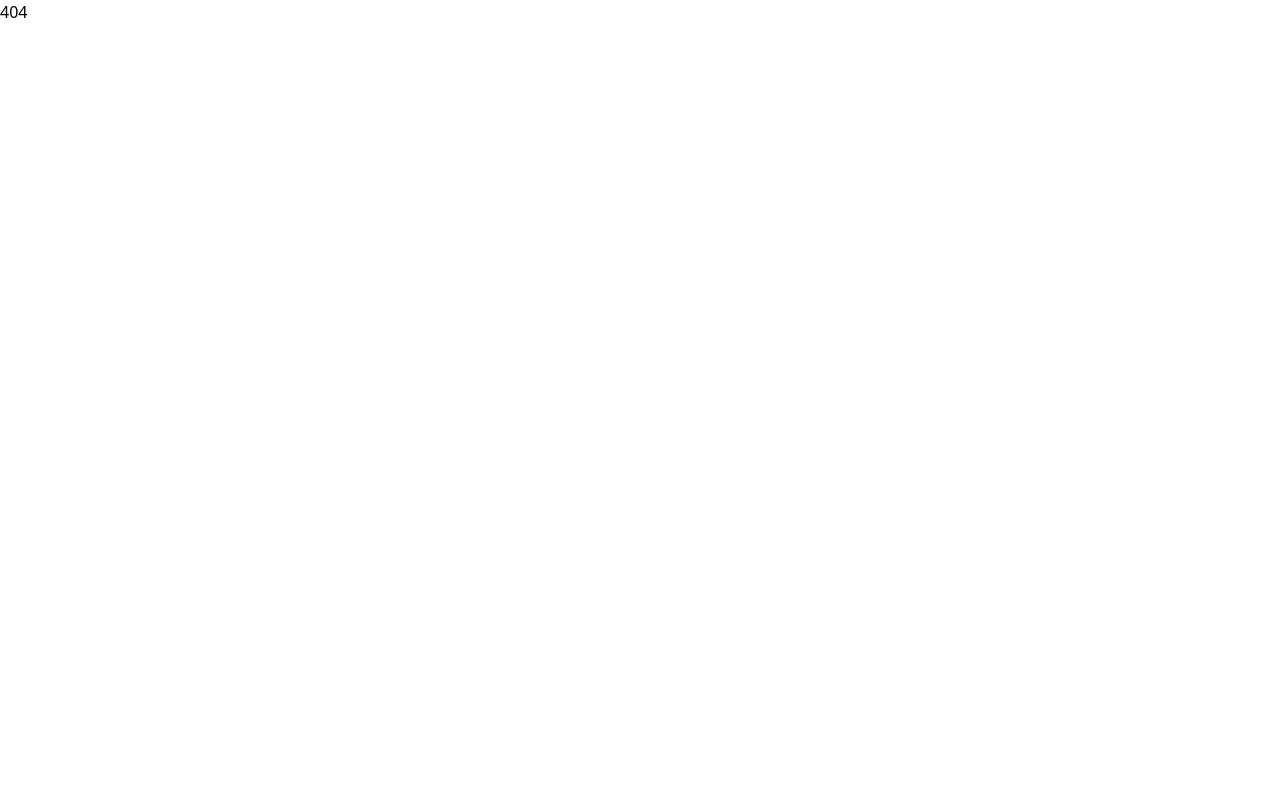
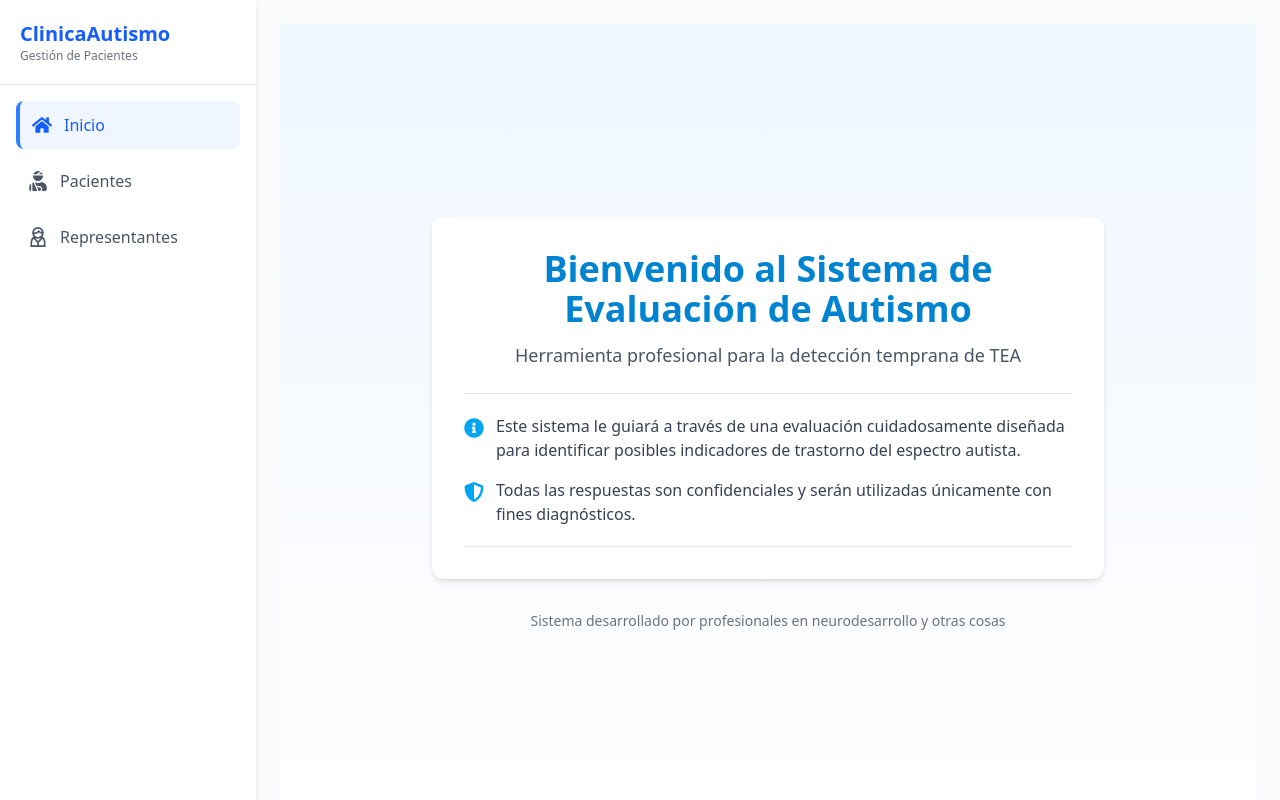
Before and after one commit to BryanVas24/AutismTestProyect, a React (Vite) app: page /sistem in a window 1280 px wide. Before the commit this address had no page. Shown: the top 800 px of the page. Built offline with nearby package versions, Linux system fonts and the light colour scheme.

Commit message:
Metiendo vainas

```diff
--- a/package.json
+++ b/package.json
@@ -17,6 +17,7 @@
     "react-icons": "^5.5.0",
     "react-router-dom": "^7.6.0",
     "react-toastify": "^11.0.5",
+    "slick-carousel": "^1.8.1",
     "tailwindcss": "^4.1.7"
   },
   "devDependencies": {
--- a/src/components/forms/LoginForm.tsx
+++ b/src/components/forms/LoginForm.tsx
@@ -1,8 +1,10 @@
 import { useState } from "react";
 import { toast } from "react-toastify";
 import { FaEye, FaEyeSlash } from "react-icons/fa";
+import { useNavigate } from "react-router-dom";
 
 export default function LoginForm() {
+  const navigate = useNavigate();
   const [isLoading, setIsLoading] = useState(false);
   const [showPassword, setShowPassword] = useState(false);
   const [loginData, setLoginData] = useState({
@@ -31,6 +33,7 @@ export default function LoginForm() {
     try {
       console.log("Datos de login:", loginData);
       toast.success("Inicio de sesión exitoso!");
+      navigate("/sistem");
     } catch (error) {
       console.error(error);
       toast.error("Error al iniciar sesión");
@@ -77,7 +80,7 @@ export default function LoginForm() {
               value={loginData.password}
               onChange={handleChange}
               className="w-full px-4 py-2 border border-gray-300 rounded-md focus:outline-none focus:ring-2 focus:ring-sky-500 pr-10"
-              placeholder="••••••••"
+              placeholder={showPassword ? "Contraseña" : "••••••••"}
             />
             <button
               type="button"
--- a/src/components/ui/NavBar.tsx
+++ /dev/null
@@ -1,3 +0,0 @@
-export default function NavBar() {
-  return <div></div>;
-}
--- /dev/null
+++ b/src/components/ui/SideBar.tsx
@@ -0,0 +1,111 @@
+import { useState, useEffect } from "react";
+import {
+  FaUserInjured,
+  FaSignOutAlt,
+  FaHome,
+  FaBars,
+  FaTimes,
+} from "react-icons/fa";
+import { GrUserManager } from "react-icons/gr";
+import { NavLink } from "react-router-dom";
+
+export default function SideBar() {
+  const [isOpen, setIsOpen] = useState(false);
+  const [isMobile, setIsMobile] = useState(window.innerWidth < 768);
+
+  const navLinks = [
+    { to: "/sistem", icon: <FaHome size={20} />, label: "Inicio" },
+    {
+      to: "/sistem/paciente",
+      icon: <FaUserInjured size={20} />,
+      label: "Pacientes",
+    },
+    {
+      to: "/sistem/representante",
+      icon: <GrUserManager size={20} />,
+      label: "Representantes",
+    },
+  ];
+
+  useEffect(() => {
+    const handleResize = () => {
+      setIsMobile(window.innerWidth < 768);
+      if (window.innerWidth >= 768) {
+        setIsOpen(true);
+      } else {
+        setIsOpen(false);
+      }
+    };
+
+    window.addEventListener("resize", handleResize);
+    return () => window.removeEventListener("resize", handleResize);
+  }, []);
+
+  const toggleSidebar = () => setIsOpen(!isOpen);
+
+  return (
+    <>
+      {/* Botón de fucking menú pa movil */}
+      <button
+        onClick={toggleSidebar}
+        className="md:hidden fixed top-4 left-4 z-50 p-2 rounded-md bg-blue-600 text-white"
+      >
+        {isOpen ? <FaTimes size={20} /> : <FaBars size={20} />}
+      </button>
+
+      {/* Sidebar */}
+      <div
+        className={`${isOpen ? "translate-x-0" : "-translate-x-full"}
+        md:translate-x-0 fixed md:static w-64 min-h-screen bg-white shadow-md
+        flex flex-col transition-transform duration-300 ease-in-out z-40`}
+      >
+        {/* esto puede ser el logo */}
+        <div className="p-5 border-b border-gray-200">
+          <h1 className="text-xl font-bold text-blue-600">ClinicaAutismo</h1>
+          <p className="text-xs text-gray-500">Gestión de Pacientes</p>
+        </div>
+
+        {/* Navegación */}
+        <nav className="flex-1 p-4">
+          <ul className="space-y-2">
+            {navLinks.map((link) => (
+              <li key={link.to}>
+                <NavLink
+                  to={link.to}
+                  end={link.to === "/sistem"} // Solución clave aquí
+                  onClick={() => isMobile && setIsOpen(false)}
+                  className={({ isActive }) =>
+                    `flex items-center p-3 rounded-lg transition-colors ${
+                      isActive
+                        ? "bg-blue-50 text-blue-600 font-medium border-l-4 border-blue-500"
+                        : "text-gray-600 hover:bg-gray-50"
+                    }`
+                  }
+                >
+                  <span className="mr-3">{link.icon}</span>
+                  <span>{link.label}</span>
+                </NavLink>
+              </li>
+            ))}
+          </ul>
+        </nav>
+
+        {/* Pie de página */}
+        <div className="p-4 border-t border-gray-200">
+          <button className="flex items-center w-full p-3 text-gray-600 rounded-lg hover:bg-gray-50 transition-colors">
+            <FaSignOutAlt className="mr-3" />
+            <span>Cerrar sesión</span>
+          </button>
+        </div>
+      </div>
+
+      {/* Overlay para móviles */}
+      {isOpen && isMobile && (
+        <div
+          className="fixed inset-0 bg-black bg-opacity-50 z-30 md:hidden"
+          onClick={() => setIsOpen(false)}
+        />
+      )}
+    </>
+  );
+}
--- /dev/null
+++ b/src/layouts/HomeAndLoginLayout.tsx
@@ -0,0 +1,11 @@
+import { Outlet } from "react-router-dom";
+import Footer from "../components/ui/Footer";
+
+export default function HomeAndLoginLayout() {
+  return (
+    <>
+      <Outlet />
+      <Footer />
+    </>
+  );
+}
--- a/src/layouts/MainLayout.tsx
+++ b/src/layouts/MainLayout.tsx
@@ -1,13 +1,17 @@
 import { Outlet } from "react-router-dom";
-import NavBar from "../components/ui/NavBar";
+import SideBar from "../components/ui/SideBar";
 import Footer from "../components/ui/Footer";
 
 export default function MainLayout() {
   return (
-    <>
-      <NavBar />
-      <Outlet />
-      <Footer />
-    </>
+    <div className="flex min-h-screen bg-gray-50">
+      <SideBar />
+      <div className="flex-1 flex flex-col transition-all duration-300">
+        <main className="flex-1 p-4 md:p-6">
+          <Outlet />
+        </main>
+        <Footer />
+      </div>
+    </div>
   );
 }
--- a/src/pages/Home.tsx
+++ b/src/pages/Home.tsx
@@ -8,6 +8,11 @@ import { Link } from "react-router-dom";
 export default function Home() {
   return (
     <main className="relative">
+      <nav className="bg-sky-500 w-full rounded-b-2xl transition ease-in-out hover:scale-110 p-3 fixed shadow text-white text-center text-2xl">
+        <Link className="hover:text-sky-900 hover:underline " to={"/login"}>
+          Ir a login
+        </Link>
+      </nav>
       {/*Vaya majes esto es lo de la puta imagen */}
       <header className="flex justify-center p-5">
         <img className="lg:w-4/5 lg:h-[70vh]" src={medicos} alt="doctores" />
--- /dev/null
+++ b/src/pages/Patient.tsx
@@ -0,0 +1,3 @@
+export default function Patient() {
+  return <div>paciente</div>;
+}
--- /dev/null
+++ b/src/pages/Representante.tsx
@@ -0,0 +1,3 @@
+export default function Representante() {
+  return <div>representante</div>;
+}
--- /dev/null
+++ b/src/pages/WelcomePage.tsx
@@ -0,0 +1,48 @@
+import { FaInfoCircle, FaShieldAlt } from "react-icons/fa";
+
+export default function WelcomePage() {
+  return (
+    <div className="min-h-screen bg-gradient-to-b from-blue-50 to-white flex flex-col items-center justify-center p-6">
+      <div className="max-w-2xl w-full bg-white rounded-xl shadow-md p-8 space-y-6">
+        <div className="text-center">
+          <h1 className="text-3xl md:text-4xl font-bold text-sky-600 mb-3">
+            Bienvenido al Sistema de Evaluación de Autismo
+          </h1>
+          <p className="text-gray-600 text-lg">
+            Herramienta profesional para la detección temprana de TEA
+          </p>
+        </div>
+
+        <div className="border-t border-b border-gray-200 py-5 space-y-4">
+          <div className="flex items-start">
+            <div className="text-sky-500 mr-3 mt-1">
+              <FaInfoCircle size={20} />
+            </div>
+            <p className="text-gray-700">
+              Este sistema le guiará a través de una evaluación cuidadosamente
+              diseñada para identificar posibles indicadores de trastorno del
+              espectro autista.
+            </p>
+          </div>
+
+          <div className="flex items-start">
+            <div className="text-sky-500 mr-3 mt-1">
+              <FaShieldAlt size={20} />
+            </div>
+            <p className="text-gray-700">
+              Todas las respuestas son confidenciales y serán utilizadas
+              únicamente con fines diagnósticos.
+            </p>
+          </div>
+        </div>
+      </div>
+
+      <footer className="mt-8 text-center text-gray-500 text-sm">
+        <p>
+          Sistema desarrollado por profesionales en neurodesarrollo y otras
+          cosas
+        </p>
+      </footer>
+    </div>
+  );
+}
--- a/src/router.tsx
+++ b/src/router.tsx
@@ -3,15 +3,28 @@ import ErrorPage from "./pages/ErrorPage";
 import MainLayout from "./layouts/MainLayout";
 import Home from "./pages/Home";
 import Login from "./pages/Login";
+import Patient from "./pages/Patient";
+import Representante from "./pages/Representante";
+import WelcomePage from "./pages/WelcomePage";
+import HomeAndLoginLayout from "./layouts/HomeAndLoginLayout";
 
 export const routes = createBrowserRouter([
   {
     path: "/",
-    element: <MainLayout />,
+    element: <HomeAndLoginLayout />,
     errorElement: <ErrorPage />,
     children: [
       { index: true, element: <Home /> },
       { path: "/login", element: <Login /> },
     ],
   },
+  {
+    path: "/sistem",
+    element: <MainLayout />,
+    children: [
+      { index: true, element: <WelcomePage /> },
+      { path: "/sistem/paciente", element: <Patient /> },
+      { path: "/sistem/representante", element: <Representante /> },
+    ],
+  },
 ]);
```
Also changed, not shown: 2 other files (tests, documents, lock files or other folders).
